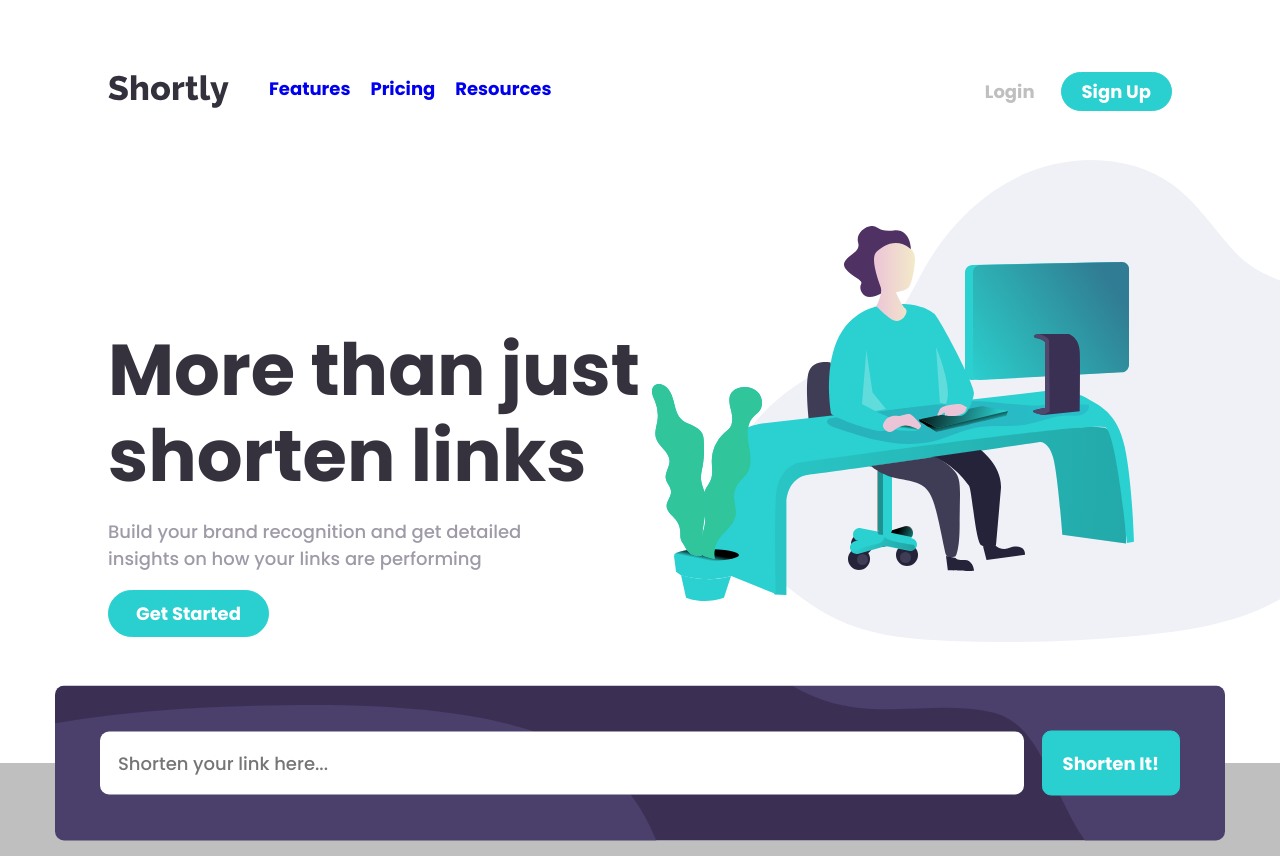
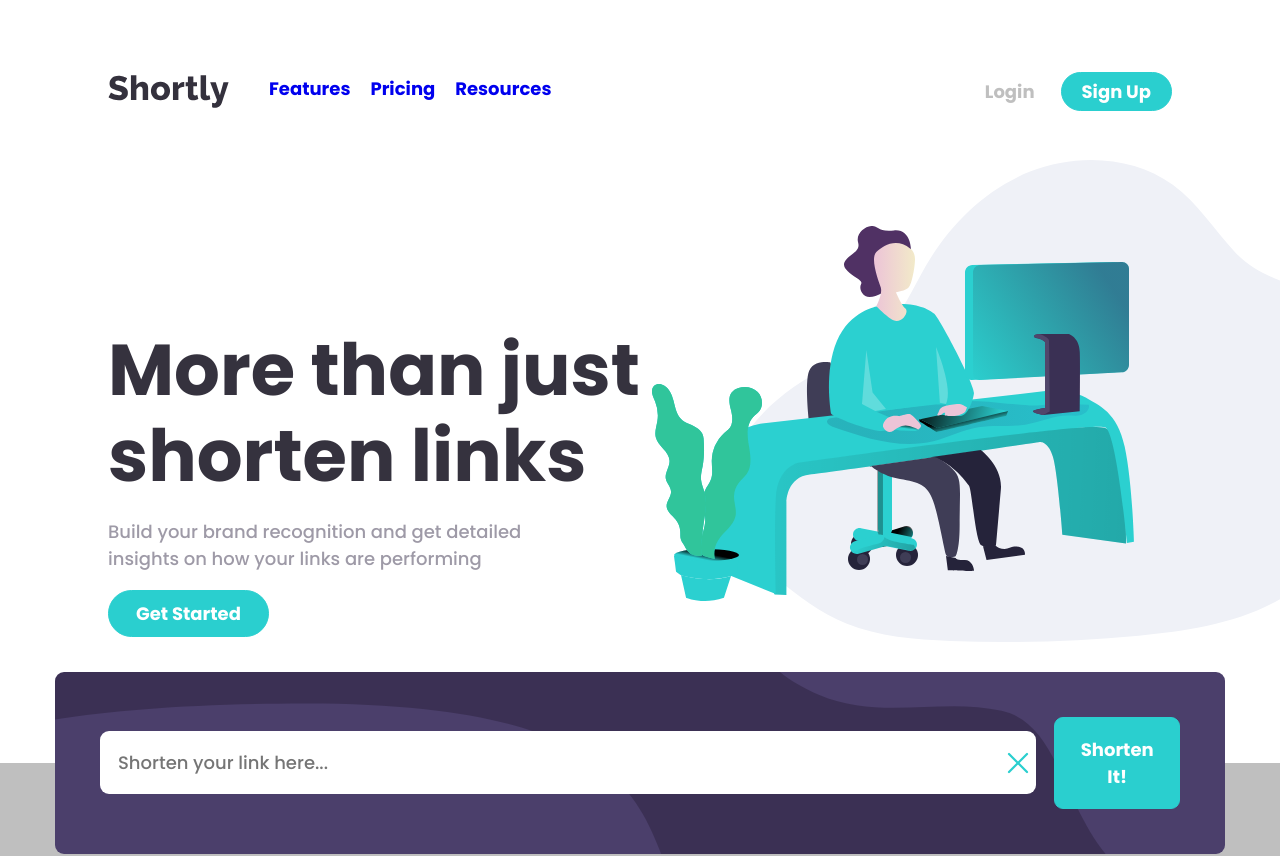
Before and after one commit to shemjay/url-shortening-app, a React (Vite) app: page / in a window 1280 px wide. Shown: the top 856 px of the page. Built offline with nearby package versions, Linux system fonts and the light colour scheme.

Commit message:
FIX: Copy functionality. Buttons keep multiplying. State is overlapping

```diff
--- a/src/Components/Shortener.css
+++ b/src/Components/Shortener.css
@@ -71,10 +71,13 @@ input[type="url"] {
 }
 
 .container__link-original {
-    color: black;
     display: flex;
     align-items: center;
     gap: 0.2em;
+}
+
+.container__link-original span {
+    color: black;
 }
 
 .container__link-shortened {
@@ -84,3 +87,28 @@ input[type="url"] {
     gap: 0.5em;
     color: var(--cyan);
 }
+
+.container__link-shortened a {
+    color: var(--cyan);
+}
+
+.shortener__label {
+    width: 100%;
+    max-width: 100%;
+    display: flex;
+    align-items: center;
+    justify-content: center;
+    position: relative;
+}
+
+.shortener__label-link {
+    position: absolute;
+    top: 50%;
+    right: 0;
+    transform: translateY(-50%);
+    display: flex;
+    align-items: center;
+}
+.close-icon:hover {
+    stroke: red; /* Change color on hover */
+  }
--- a/src/Components/Shortener.jsx
+++ b/src/Components/Shortener.jsx
@@ -6,6 +6,24 @@ const Shortener = () => {
   const [originalURL, setOriginalURL] = useState("");
   const [shortenedURLs, setShortenedURLs] = useState([]);
   const [error, setError] = useState("");
+  const [copyText, setCopyText] = useState({});
+
+  //Handles Buttons copy text and functionality
+  const handleCopy = (id, urlText) => {
+    navigator.clipboard.writeText(urlText);
+    setCopyText((prevState) => ({
+      ...prevState,
+      [id]: true,
+    }));
+
+    const copyTimeout = setTimeout(() => {
+      setCopyText((prevState) => ({
+        ...prevState,
+        [id]: false,
+      }));
+      delete copyTimeout.current[id];
+    }, 3000);
+  };
 
   //Handles user input change
   const handleInputChange = (e) => {
@@ -23,7 +41,7 @@ const Shortener = () => {
 
         //Send to API
         const response = await fetch(
-          "https://proxy.cors.sh/https://cleanuri.com/api/v1/shorten",
+          "https://cors-anywhere.herokuapp.com/https://cleanuri.com/api/v1/shorten",
           {
             method: "POST",
             headers: {
@@ -34,7 +52,7 @@ const Shortener = () => {
         );
         if (!response.ok) {
           const errorDetails = await response.json();
-          throw new Error("API Error: " + errorDetails.error);
+          throw new Error(errorDetails.error);
         }
 
         // Log the successful response
@@ -47,7 +65,7 @@ const Shortener = () => {
         setError(error.message);
       }
     } else {
-      setError("Please enter a valid URL");
+      setError("Please add a link");
     }
   };
 
@@ -56,6 +74,8 @@ const Shortener = () => {
       <div className="shortener__container">
         <div className="shortener__content">
           <div className="shortener__input">
+            <label htmlFor="link" className="shortener__label">
+
               <input
                 type="url"
                 id="link"
@@ -64,8 +84,33 @@ const Shortener = () => {
                 required
                 value={originalURL}
                 onChange={handleInputChange}
-              className={error ? "shortener__input-error" : "shortener__input"}
+                className={
+                  error ? "shortener__input-error" : "shortener__input"
+                }
               />
+              <a href="#" className="shortener__label-link">
+                <svg
+                  className="close-icon"
+                  xmlns="http://www.w3.org/2000/svg"
+                  fill="none"
+                  viewBox="0 0 24 24"
+                  strokeWidth={1.5}
+                  stroke="currentColor"
+                  style={{
+                    width: '2em',
+                    height: '2em',
+                    stroke: 'hsl(180, 66%, 49%)',
+                  }}
+                >
+                  <path
+                    strokeLinecap="round"
+                    strokeLinejoin="round"
+                    d="M6 18L18 6M6 6l12 12"
+                  />
+                </svg>
+              </a>
+            </label>
+
             <Button
               text="Shorten It!"
               variant="secondary"
@@ -105,7 +150,21 @@ const Shortener = () => {
                   >
                     {url.shortened}
                   </a>
-                  <Button text="Copy" variant="secondary" />
+                  {shortenedURLs.map((url, index) => (
+                    <div key={index}>
+                      {copyText[url.shortened] ? (
+                        <Button text="Copied!" variant="secondary" />
+                      ) : (
+                        <Button
+                          text="Copy"
+                          variant="secondary"
+                          onClick={() =>
+                            handleCopy(url.shortened, url.shortened)
+                          }
+                        />
+                      )}
+                    </div>
+                  ))}
                 </div>
               </li>
             ))}
@@ -116,16 +175,6 @@ const Shortener = () => {
 };
 
 export default Shortener;
-{
-  /* <div className="shortener__container-link">
-          <div className="container-link-content">
-            <a href={shortenedURLs} target="_blank" rel="noopener noreferrer">
-              {shortenedURLs}
-            </a>
-            <Button text="Copy" variant="secondary" />
-          </div>
-        </div> */
-}
 
 // Set Up State Variables DONE
 // Create a state variable to hold the user's input (original URL). DONE
@@ -148,12 +197,8 @@ export default Shortener;
 // An input field for the user to enter the URL. DONE
 // A button for submission. DONE
 // A display section to show the shortened link (if available). DONE
-// Optionally, show loading or error messages. 1/2 DONE
+// Optionally, show loading or error messages. DONE
 
 // Add Copy-to-Clipboard Functionality (Optional)
 // Include a button or icon next to the shortened link.
 // Implement a function that copies the shortened link to the clipboard when clicked.
-
-// Return the JSX
-// Structure the component layout based on your HTML and CSS.
-// Bind the input, button, and displayed data to the corresponding state variables and functions.
```
Also changed, not shown: src/Components/Assets/Images/x-icon.svg (added). Lines whose indentation alone changed are shown as unchanged.
